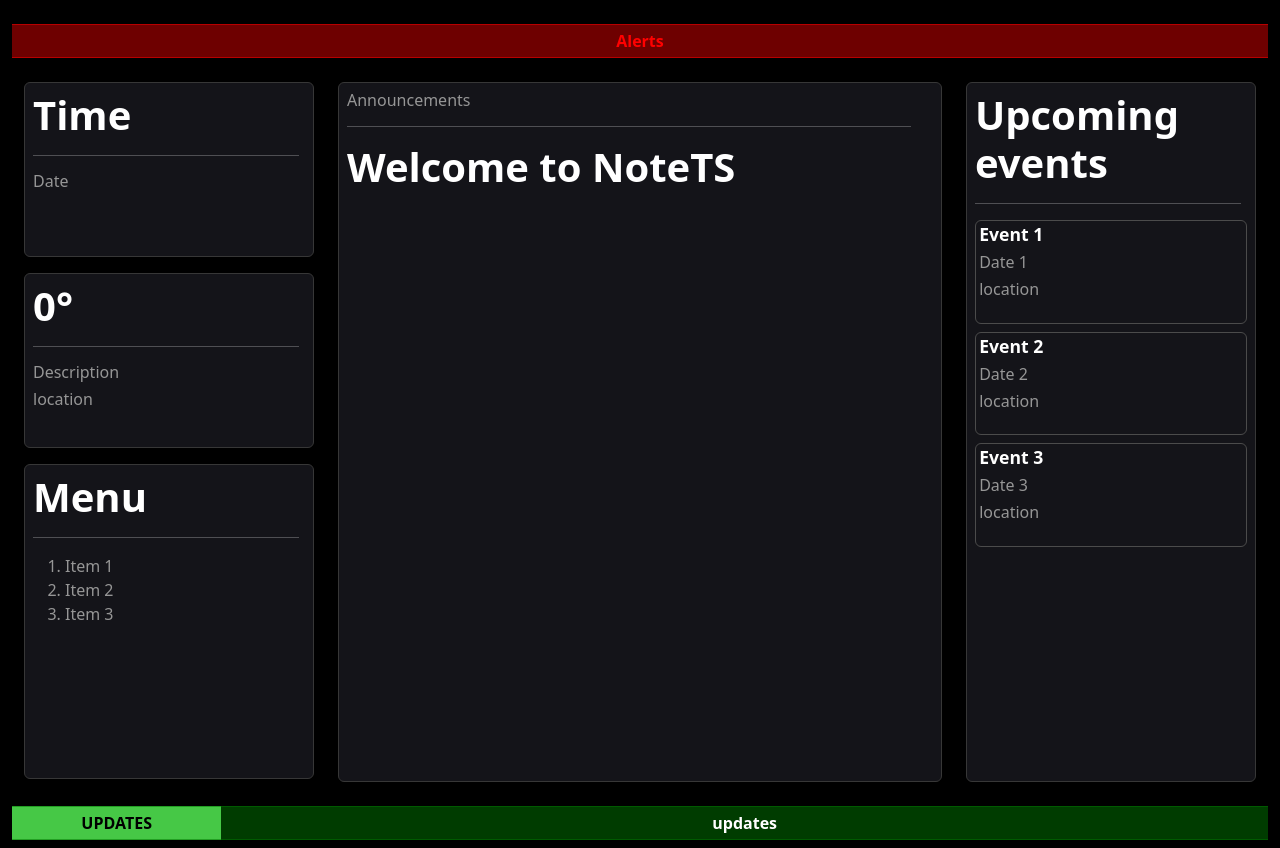
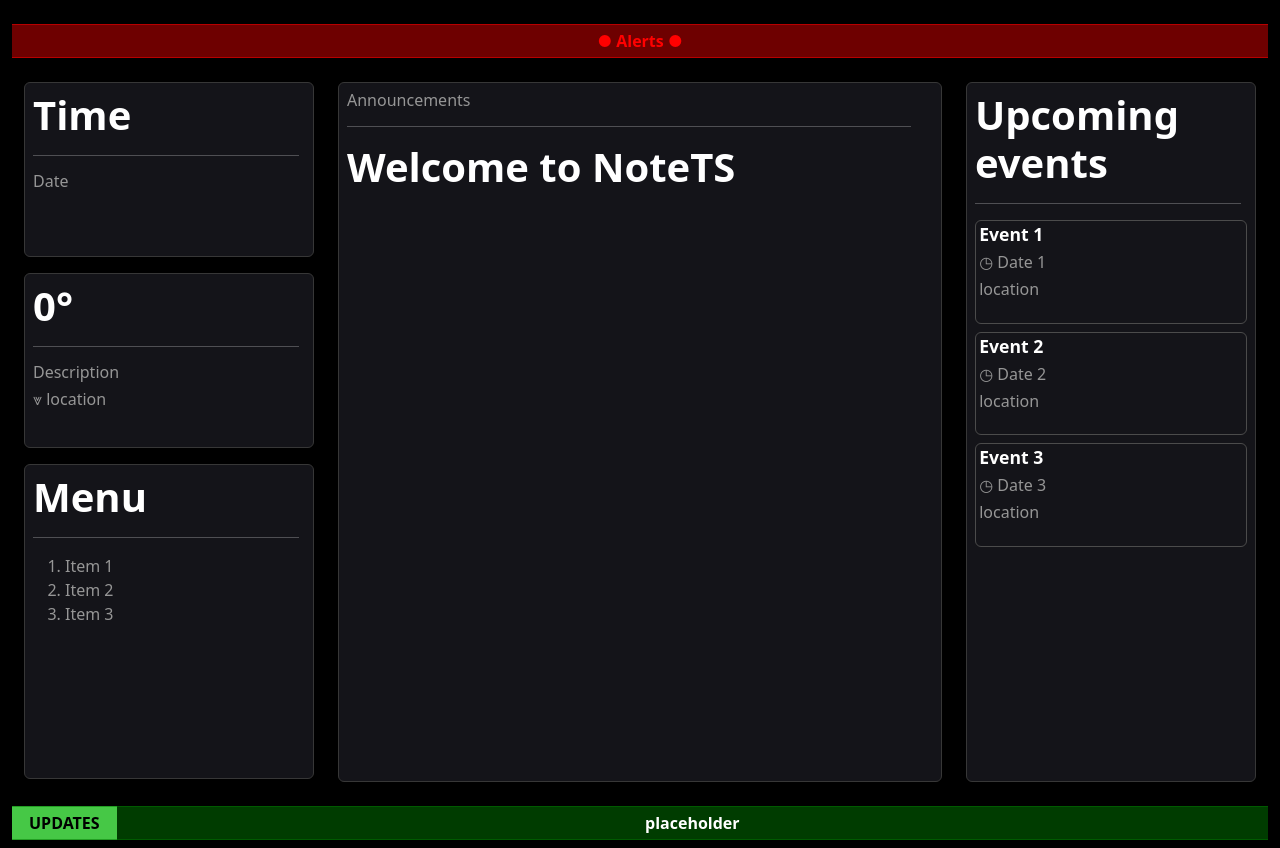
Before and after one commit to dreamteam-erasmus/NoteTS, a website built with Vite: page src/index.html in a window 1280 px wide. Built offline with nearby package versions, Linux system fonts and the light colour scheme.

Commit message:
feat: Update index.html with enhanced alert and event formatting

```diff
--- a/src/index.html
+++ b/src/index.html
@@ -12,7 +12,7 @@
     <div class="container-fluid">
         <div class="row">
             <div class="col-12 text-center" id="alerts">
-                Alerts
+                ● Alerts ●
             </div>
         </div>
         <div class="row" id="main" >
@@ -26,7 +26,7 @@
                     <h1 id="weather">0°</h1>
                     <hr>
                     <h3 class="all-small-info" id="weather-desc">Description</h3>
-                    <h3 class="all-small-info" id="weather-location">location</h3>
+                    <h3 class="all-small-info" id="weather-location">⩔ location</h3>
 
                 </div>
                 <div class="box rounded box-50 all-main-info">
@@ -55,17 +55,17 @@
                     <hr>
                     <div class="eventBox rounded box-15">
                         <h1 class="all-small-info eventTitle">Event 1</h1>
-                        <h2 class="all-small-info">Date 1</h2>
+                        <h2 class="all-small-info">◷ Date 1</h2>
                         <h2 class="all-small-info">location</h2>
                     </div>
                     <div class="eventBox rounded box-15">
                         <h1 class="all-small-info eventTitle">Event 2</h1>
-                        <h2 class="all-small-info">Date 2</h2>
+                        <h2 class="all-small-info">◷ Date 2</h2>
                         <h2 class="all-small-info">location</h2>
                     </div>
                     <div class="eventBox rounded box-15">
                         <h1 class="all-small-info eventTitle">Event 3</h1>
-                        <h2 class="all-small-info">Date 3</h2>
+                        <h2 class="all-small-info">◷ Date 3</h2>
                         <h2 class="all-small-info">location</h2>
                     </div>
 
@@ -73,11 +73,11 @@
             </div>
         </div>
         <div class="row">
-            <div class="col-2 text-center" id="updateText">
+            <div class="col-1 text-center" id="updateText">
                 UPDATES
             </div>
-            <div class="col-10 text-center" id="updates">
-                updates
+            <div class="col-11 text-center" id="updates">
+                placeholder
             </div>
         </div>
     </div>
```
